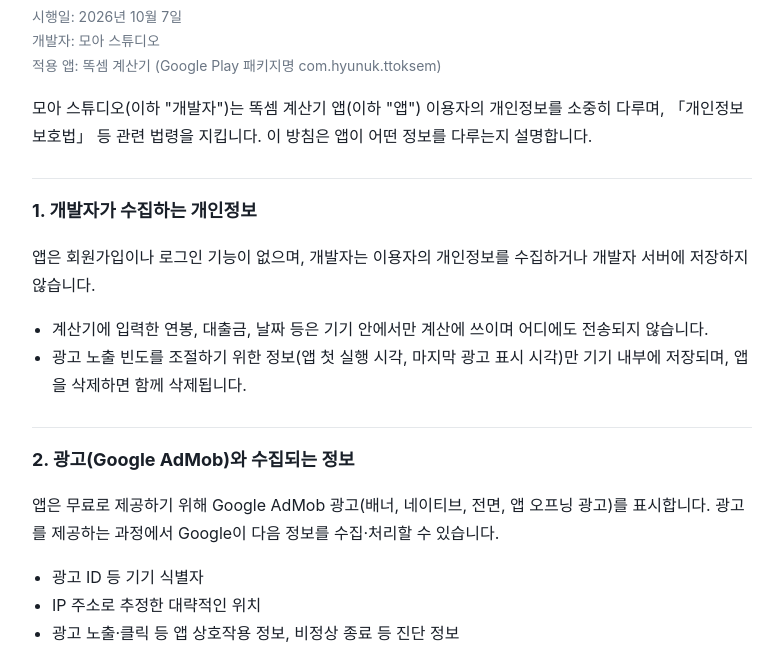
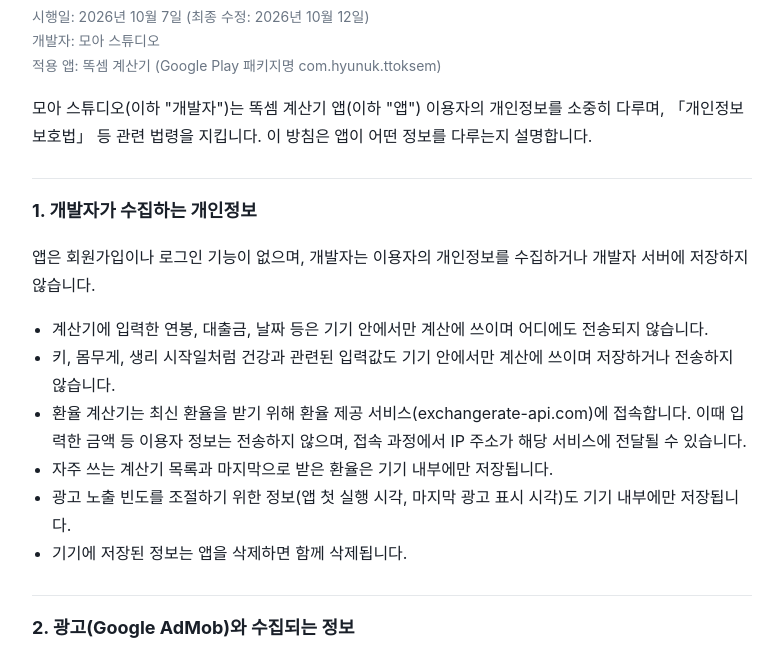
Before and after one commit to hyunuk-Jeong/hyunuk-Jeong.github.io, a plain HTML site: page privacy/ttoksem.html in a window 1280 px wide. Shown: the part 89-745 px from the top of the page, without its empty margins (248-1031 px from the left). Drawn offline with Linux system fonts and the light colour scheme.

Commit message:
똑셈 계산기 개인정보처리방침 수정 (1.1.0)
환율 제공 서비스 접속, 건강 관련 입력값 처리, 기기 내부 저장 항목을 추가

Co-Authored-By: Claude Opus 5.5 <noreply@anthropic.com>

```diff
--- a/privacy/ttoksem.html
+++ b/privacy/ttoksem.html
@@ -9,7 +9,7 @@
 <body>
 <main>
 <h1>똑셈 계산기 개인정보처리방침</h1>
-<p class="meta">시행일: 2026년 10월 7일</p>
+<p class="meta">시행일: 2026년 10월 7일 (최종 수정: 2026년 10월 12일)</p>
 <p class="meta">개발자: 모아 스튜디오</p>
 <p class="meta">적용 앱: 똑셈 계산기 (Google Play 패키지명 com.hyunuk.ttoksem)</p>
 <p>모아 스튜디오(이하 "개발자")는 똑셈 계산기 앱(이하 "앱") 이용자의 개인정보를 소중히 다루며, 「개인정보 보호법」 등 관련 법령을 지킵니다. 이 방침은 앱이 어떤 정보를 다루는지 설명합니다.</p>
@@ -17,7 +17,11 @@
 <p>앱은 회원가입이나 로그인 기능이 없으며, 개발자는 이용자의 개인정보를 수집하거나 개발자 서버에 저장하지 않습니다.</p>
 <ul>
 <li>계산기에 입력한 연봉, 대출금, 날짜 등은 기기 안에서만 계산에 쓰이며 어디에도 전송되지 않습니다.</li>
-<li>광고 노출 빈도를 조절하기 위한 정보(앱 첫 실행 시각, 마지막 광고 표시 시각)만 기기 내부에 저장되며, 앱을 삭제하면 함께 삭제됩니다.</li>
+<li>키, 몸무게, 생리 시작일처럼 건강과 관련된 입력값도 기기 안에서만 계산에 쓰이며 저장하거나 전송하지 않습니다.</li>
+<li>환율 계산기는 최신 환율을 받기 위해 환율 제공 서비스(exchangerate-api.com)에 접속합니다. 이때 입력한 금액 등 이용자 정보는 전송하지 않으며, 접속 과정에서 IP 주소가 해당 서비스에 전달될 수 있습니다.</li>
+<li>자주 쓰는 계산기 목록과 마지막으로 받은 환율은 기기 내부에만 저장됩니다.</li>
+<li>광고 노출 빈도를 조절하기 위한 정보(앱 첫 실행 시각, 마지막 광고 표시 시각)도 기기 내부에만 저장됩니다.</li>
+<li>기기에 저장된 정보는 앱을 삭제하면 함께 삭제됩니다.</li>
 </ul>
 <h2>2. 광고(Google AdMob)와 수집되는 정보</h2>
 <p>앱은 무료로 제공하기 위해 Google AdMob 광고(배너, 네이티브, 전면, 앱 오프닝 광고)를 표시합니다. 광고를 제공하는 과정에서 Google이 다음 정보를 수집·처리할 수 있습니다.</p>
```
